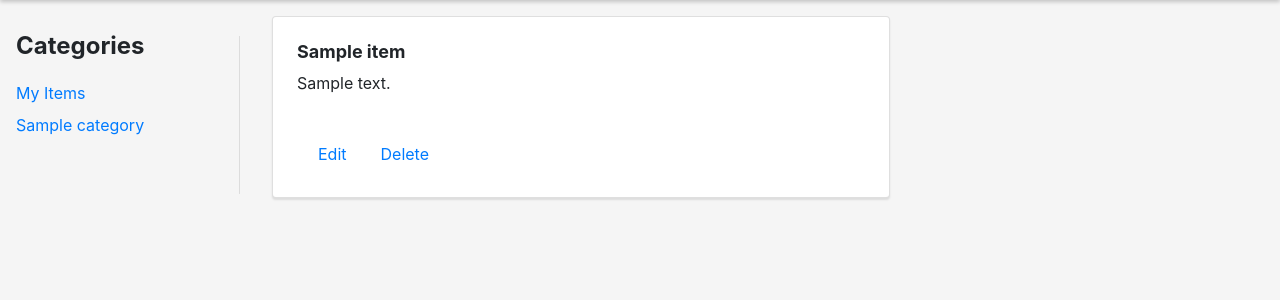
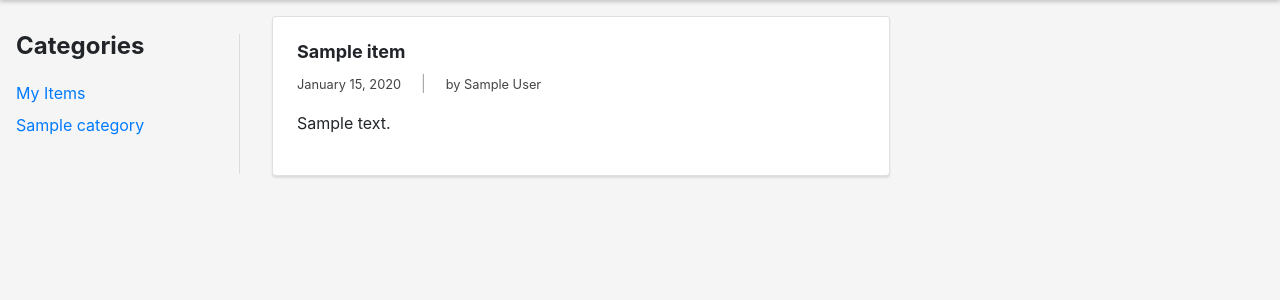
Before and after one commit to davidaik/item-catalog, a Flask app: page /item/1 in a window 1280 px wide. Shown: the part 48-348 px from the top of the page. Run offline with Flask 2, Linux system fonts and the light colour scheme; tables that the repository leaves empty hold one stand-in row (values such as "Sample post"); some libraries are stand-ins or nearby versions.

Commit message:
feat: Show edit and delete links on items only for owners

```diff
--- a/server.py
+++ b/server.py
@@ -125,10 +125,10 @@ def get_edit_item_page(id=0):
                     parameter=redirect_parameter
                 )
                 return redirect(url, 302)
-        categories=db_utils.get_categories()
-        item=None
+        categories = db_utils.get_categories()
+        item = None
         if id and id != 0:
-            item=db_utils.get_item(id)
+            item = db_utils.get_item(id)
             if item is None:
                 return render_template('404.html')
             else:
@@ -137,11 +137,11 @@ def get_edit_item_page(id=0):
                     return render_template('unauthorized.html')
         return render_template(
             'edit-item.html',
-            item = item,
-            categories = categories,
-            CLIENT_ID = CLIENT_ID,
-            signed_in = auth.is_signed_in(),
-            picture = login_session.get('picture')
+            item=item,
+            categories=categories,
+            CLIENT_ID=CLIENT_ID,
+            signed_in=auth.is_signed_in(),
+            picture=login_session.get('picture')
         )
     elif request.method == 'POST':
         # This is meant to be reached from AJAX request.
@@ -152,9 +152,9 @@ def get_edit_item_page(id=0):
 
         if id and id != 0:
             if request.form['name'] and request.form['desc'] and request.form['cat-id']:
-                item=db_utils.update_item(
+                item = db_utils.update_item(
                     request.form['item-id'], request.form['name'], request.form['desc'], request.form['cat-id'])
-                itemData={'id': item.id, 'name': item.name, 'desc': item.desc,
+                itemData = {'id': item.id, 'name': item.name, 'desc': item.desc,
                             'short_desc': item.short_desc, 'category_id': item.category_id}
                 return response.success(url_for('get_item_page', id=itemData['id']), itemData)
             else:
@@ -180,10 +180,14 @@ def get_item_page(id):
     item = db_utils.get_item(id)
     if item is None:
         return render_template('404.html')
+    item.nice_date = '{month} {day}, {year}'.format(
+        month=calendar.month_name[item.created_at.month], day=item.created_at.day, year=item.created_at.year)
     signed_in = auth.is_signed_in()
     is_user_admin = False
+    is_item_owner = False
     if signed_in:
         is_user_admin = auth.is_user_admin(login_session.get('email'))
+        is_item_owner = item.user_id == auth.get_user_id()
     return render_template(
         'item.html',
         id=id,
@@ -192,6 +196,8 @@ def get_item_page(id):
         CLIENT_ID=CLIENT_ID,
         signed_in=signed_in,
         is_user_admin=is_user_admin,
+        is_item_owner=is_item_owner,
+        user_name=auth.get_user_name(),
         picture=login_session.get('picture'),
         SIGNIN_REQUEST_TOKEN=auth.get_signin_request_token()
     )
--- a/static/css/style.css
+++ b/static/css/style.css
@@ -215,7 +215,7 @@ a {
 /* Forms */
 
 .buttons-row {
-    margin-top: 24px;
+    margin-top: 16px;
 }
 
 .buttons-row button {
--- a/templates/item.html
+++ b/templates/item.html
@@ -2,8 +2,13 @@
 {% block content %}
 <div class="catalog-item catalog-item-single card cardlayout">
     <h3>{{ item.name }}</h3>
+    <p class="item-info">
+        {{ item.nice_date }}
+        <span class="item-info-separator">|</span>
+        by {% if item.user %}{{item.user.name}}{% else %}Unknown user{% endif %}</p>
     <p class="desc">{{ item.desc }}</p>
 
+    {% if signed_in and is_item_owner %}
     <div class="flex-container buttons-row">
         <button type="button" id="edit-btn" class="btn btn-link"
             data-url="{{ url_for('edit_item', id = item.id) }}">Edit</button>
@@ -11,6 +16,7 @@
             Delete
         </button>
     </div>
+    {% endif %}
 </div>
 {% endblock %}
 
@@ -21,6 +27,7 @@
 {% endblock %}
 
 {% block bodycontent_after %}
+{% if signed_in %}
 <!-- Modal -->
 <div class="modal fade" id="delete-dialog" tabindex="-1" role="dialog" aria-labelledby="deleteDialogLabel"
     aria-hidden="true">
@@ -63,11 +70,13 @@
         </div>
     </div>
 </div>
+{% endif %}
 
 {% endblock %}
 
 {% block scripts %}
 <script>
+    // {% if signed_in %}
     $('#edit-btn').click(function () {
         window.open(this.dataset.url, '_self');
     });
@@ -93,5 +102,6 @@
         }, 1000);
 
     });
+    // {% endif %}
 </script>
 {% endblock %}
```
